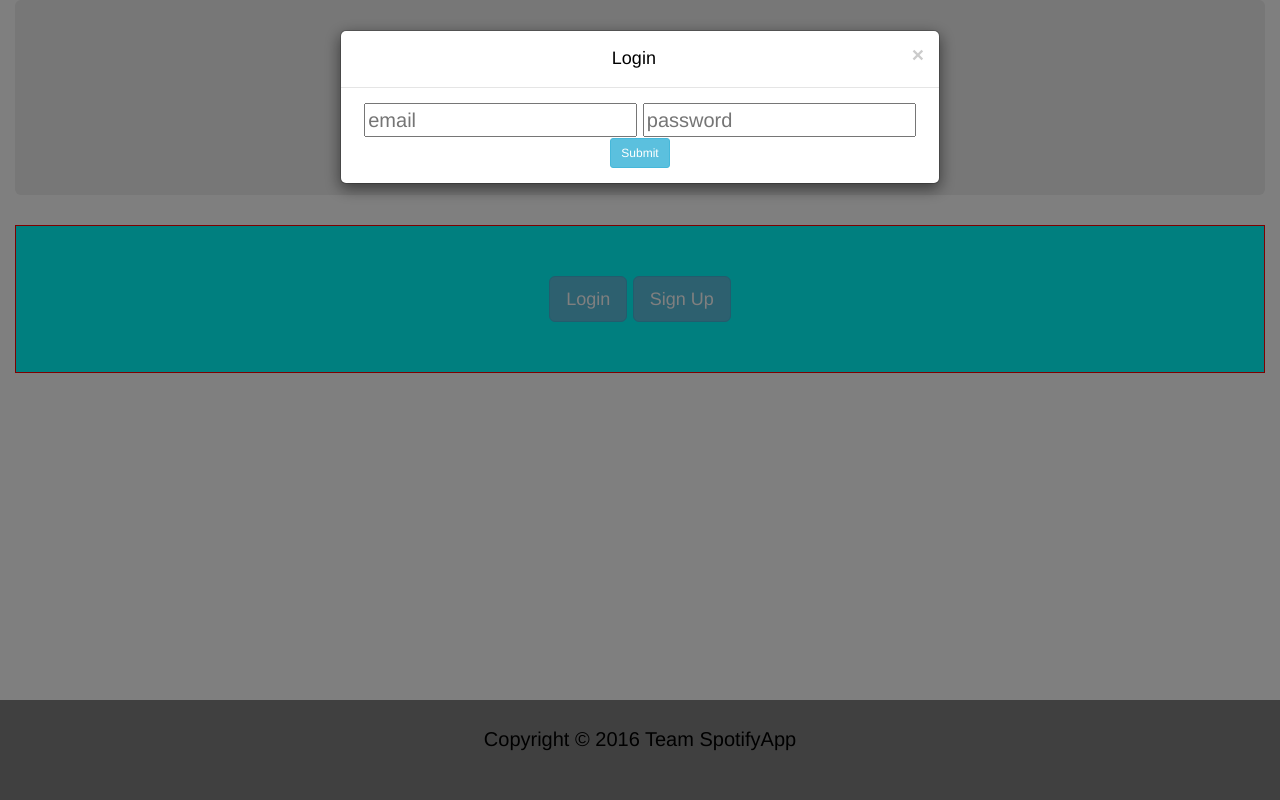
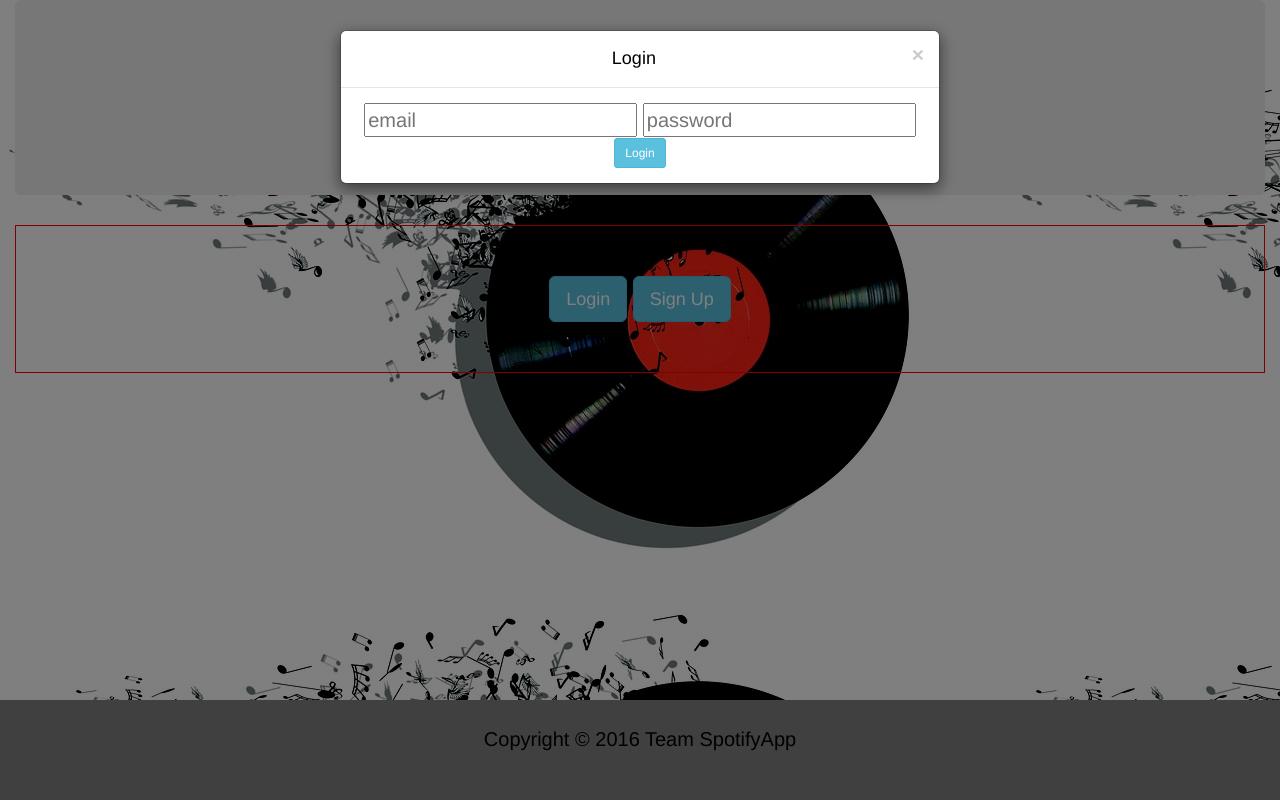
Before and after one commit to Senthilselva/FaceandMusic, a PHP site: page /login.html in a window 1280 px wide, after a click on "Login". Run offline with PHP 8.4, Linux system fonts and the light colour scheme; some libraries are stand-ins or nearby versions; some web fonts are replaced.

Commit message:
added image folder and image

```diff
--- a/assets/css/style.css
+++ b/assets/css/style.css
@@ -4,6 +4,7 @@ html{
     min-height: 100%;
 }
 body {
+    background: url("../images/music.jpg");
     font-family: "HelveticaNeue-Light", "Helvetica Neue Light", "Helvetica Neue", Helvetica, Arial, "Lucida Grande", sans-serif;
     margin: 0 0 100px;
     color: black;
@@ -20,7 +21,9 @@ footer {
     overflow:hidden;
     padding: 25px;
 }
+.backgroundImg{
 
+}
 
 .login{
     float:right;
@@ -28,7 +31,7 @@ footer {
 }
 .maincontent{
     border: 1px solid red;
-    background-color: aqua;
+    /*background-color: aqua;*/
     padding: 50px;
 }
 
--- a/login.html
+++ b/login.html
@@ -28,7 +28,7 @@
 </head>
 
 <body>
-	<div class="container-fluid" >
+	<div class="container-fluid backgroundImg">
 		<div class="jumbotron">
 			<H1>SpotifyApp</H1>
 		</div>
@@ -49,9 +49,9 @@
 								<h4 class="modal-title">Login</h4>
 							</div>
 							<div class="modal-body">
-								<input id="txtEmail" type="email" placeholder="email"> <!-- will show only if no one is logged in-->
-								<input id="txtPassword"  type="password" placeholder="password"> <!-- will show only if no one is logged in-->
-								<button type="button" class="btn btn-info btn-sm">Submit</button>
+								<input id="txtEmail" type="email" placeholder="email">
+								<input id="txtPassword"  type="password" placeholder="password">
+								<button type="button" class="btn btn-info btn-sm">Login</button>
 							</div>
 						</div>
 					</div>
@@ -67,9 +67,9 @@
 								<h4 class="modal-title">Sign Up</h4>
 							</div>
 							<div class="modal-body">
-								<input id="txtEmail" type="email" placeholder="email"> <!-- will show only if no one is logged in-->
-								<input id="txtPassword"  type="password" placeholder="password"> <!-- will show only if no one is logged in-->
-								<button type="button" class="btn btn-info btn-sm">Submit</button>
+								<input id="txtEmail" type="email" placeholder="email">
+								<input id="txtPassword"  type="password" placeholder="password">
+								<button type="button" class="btn btn-info btn-sm">Sign Up</button>
 							</div>
 						</div>
 					</div>
```
Also changed, not shown: assets/images/music.jpg (added).
